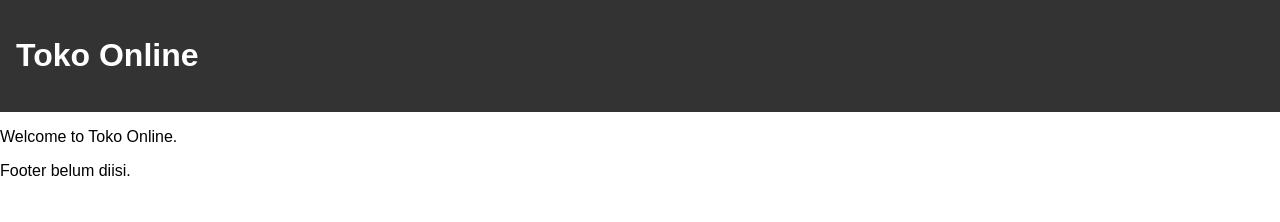
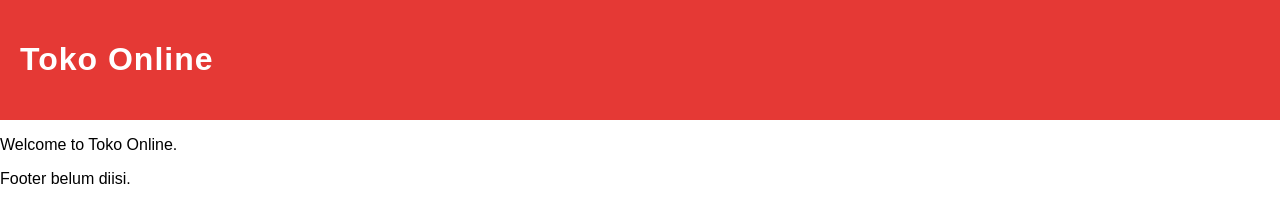
Before and after one commit to X4T0R1/toko-online-binus, a plain HTML site: page index.html in a window 1280 px wide. Drawn offline with Linux system fonts and the light colour scheme.

Commit message:
chore/header-color-red: change header to red for sale season theme

```diff
--- a/css/style.css
+++ b/css/style.css
@@ -4,7 +4,8 @@ margin: 0;
 padding: 0;
 }
 header {
-background-color: #333;
+background-color: #e53935;
 color: white;
-padding: 16px;
+padding: 20px;
+letter-spacing: 1px;
 }
```
